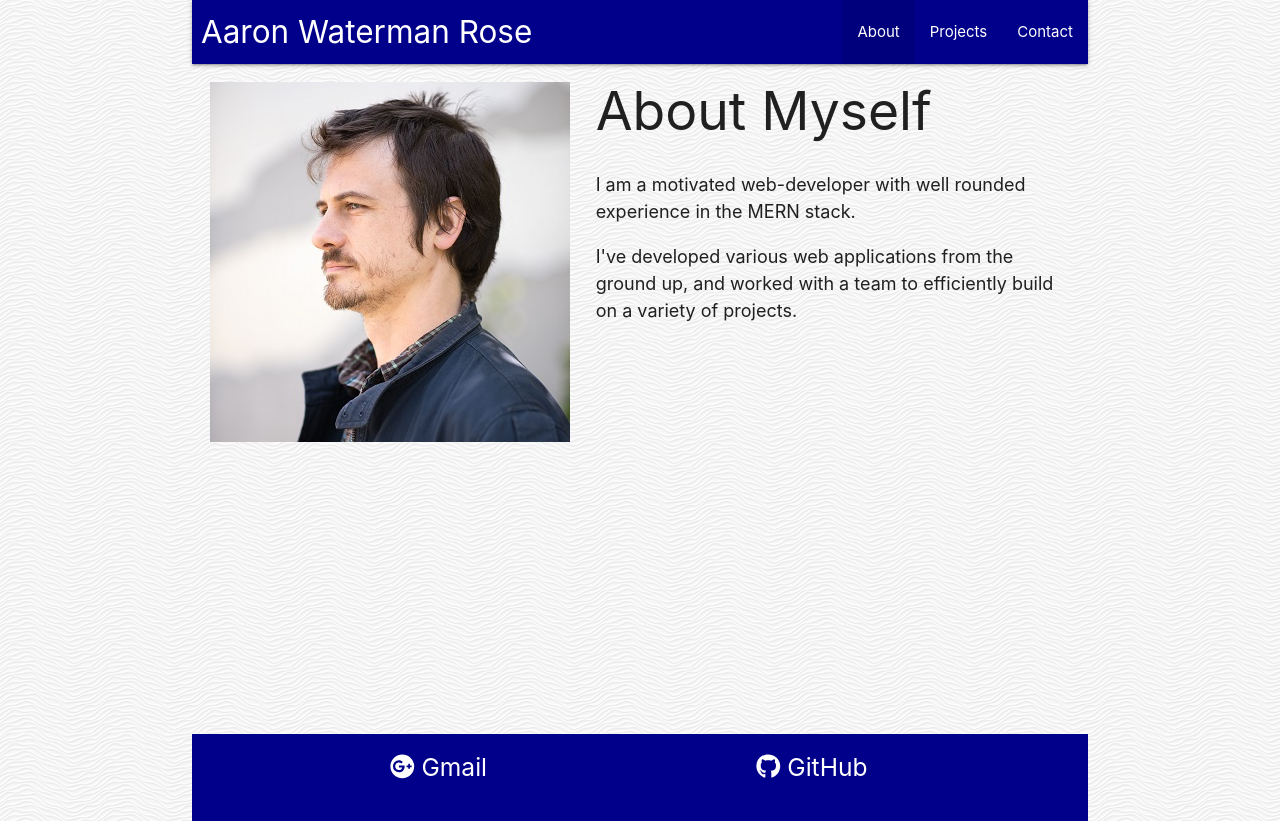
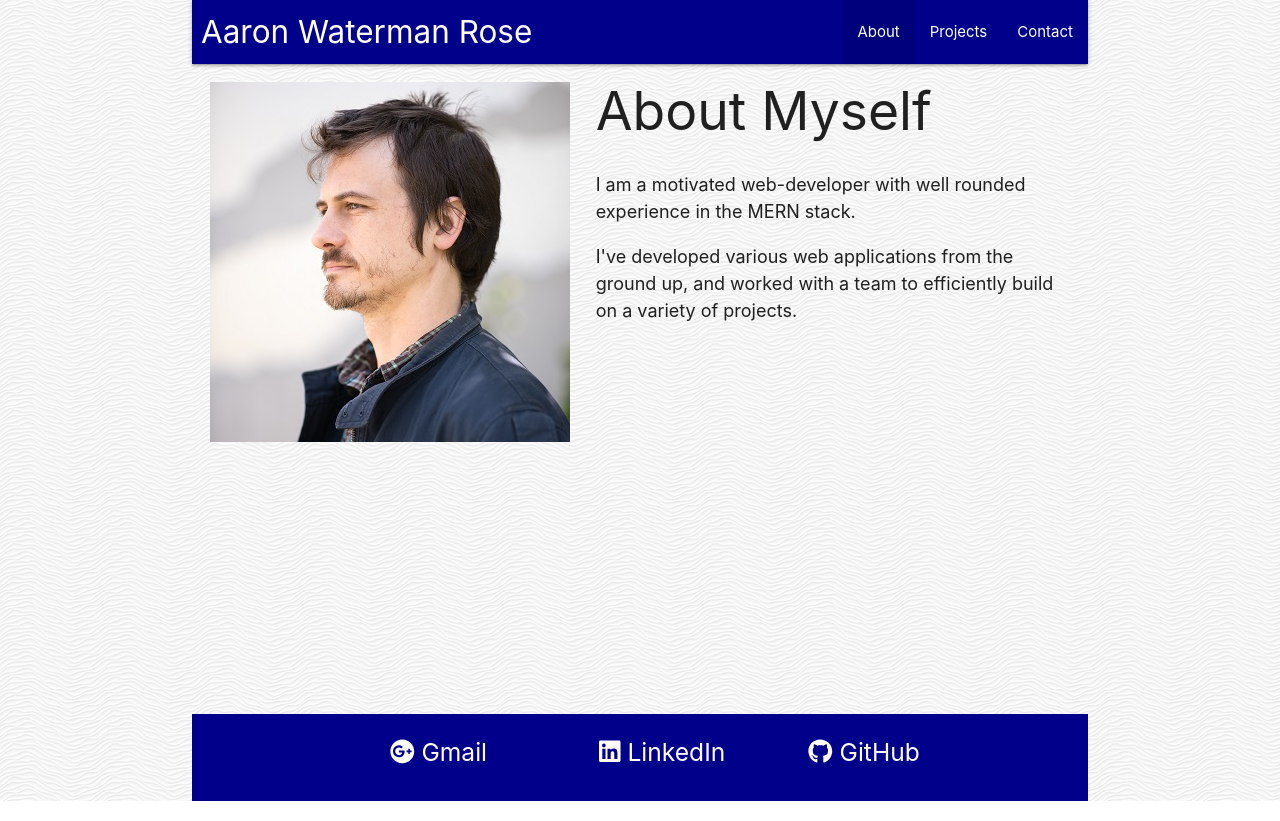
Before and after one commit to RexStrider/React-Portfolio, a React (Create React App) app in the folder client/: page / in a window 1280 px wide. Built offline with nearby package versions, Linux system fonts and the light colour scheme.

Commit message:
updating portfolio

```diff
--- a/client/src/Components/About.js
+++ b/client/src/Components/About.js
@@ -13,7 +13,6 @@ function About() {
                 <h2>About Myself</h2>
                 <p>I am a motivated web-developer with well rounded experience in the MERN stack.</p>
                 <p>I've developed various web applications from the ground up, and worked with a team to efficiently build on a variety of projects.</p>
-
             </section>
         </div>
     );
--- a/client/src/Components/Footer.css
+++ b/client/src/Components/Footer.css
@@ -1,23 +1,17 @@
 body, #root, #container, #section {
     display: flex;
-    min-height: calc(100vh - 66.4px);
+    min-height: calc(100vh - 86.4px);
     flex-direction: column;
 }
 
 .page-footer {
     background-color: darkblue;
 
-    padding-top: 20px;
-    padding-bottom: 20px;
+    padding-top: 25px;
+    padding-bottom: 15px;
 
     flex: 1 0 auto;
 }
-
-/* .page-footer .container {
-    display: flex;
-    justify-content: space-between;
-    align-items: center;
-} */
 
 .page-footer .container a h5 {
     margin: 0;
--- a/client/src/Components/Footer.js
+++ b/client/src/Components/Footer.js
@@ -2,7 +2,7 @@ import './Footer.css';
 
 import React from 'react';
 import { FontAwesomeIcon } from '@fortawesome/react-fontawesome'
-import { faGooglePlus, faGithub } from '@fortawesome/free-brands-svg-icons'
+import { faGooglePlus, faGithub, faLinkedin } from '@fortawesome/free-brands-svg-icons'
 // import { faCoffee } from '@fortawesome/free-solid-svg-icons'
 
 function Footer() {
@@ -10,16 +10,25 @@ function Footer() {
         <footer className="page-footer">
             <section className='container'>
                 <section className='row'>
-                    <section className='col s6 offset-s1'>
+
+                    <section className='col s4 offset-s1'>
                         <a href='mailto:arwaterman@gmail.com'>
                             <h5 className="white-text"><FontAwesomeIcon icon={faGooglePlus} /> Gmail</h5>
                         </a>
                     </section>
 
-                    <section className='col s4 offset-s1'>
-                        <a href='https://github.com/RexStrider?tab=repositories'><h5 className='white-text'><FontAwesomeIcon icon={faGithub} /> GitHub</h5></a>
+                    <section className='col s4'>
+                        <a href='https://www.linkedin.com/in/arwaterman'>
+                            <h5 className='white-text'><FontAwesomeIcon icon={faLinkedin} /> LinkedIn</h5>
+                        </a>
+                    </section>
 
+                    <section className='col s3'>
+                        <a href='https://github.com/RexStrider?tab=repositories'>
+                            <h5 className='white-text'><FontAwesomeIcon icon={faGithub} /> GitHub</h5>
+                        </a>
                     </section>
+
                 </section>
             </section>
         </footer>
```
